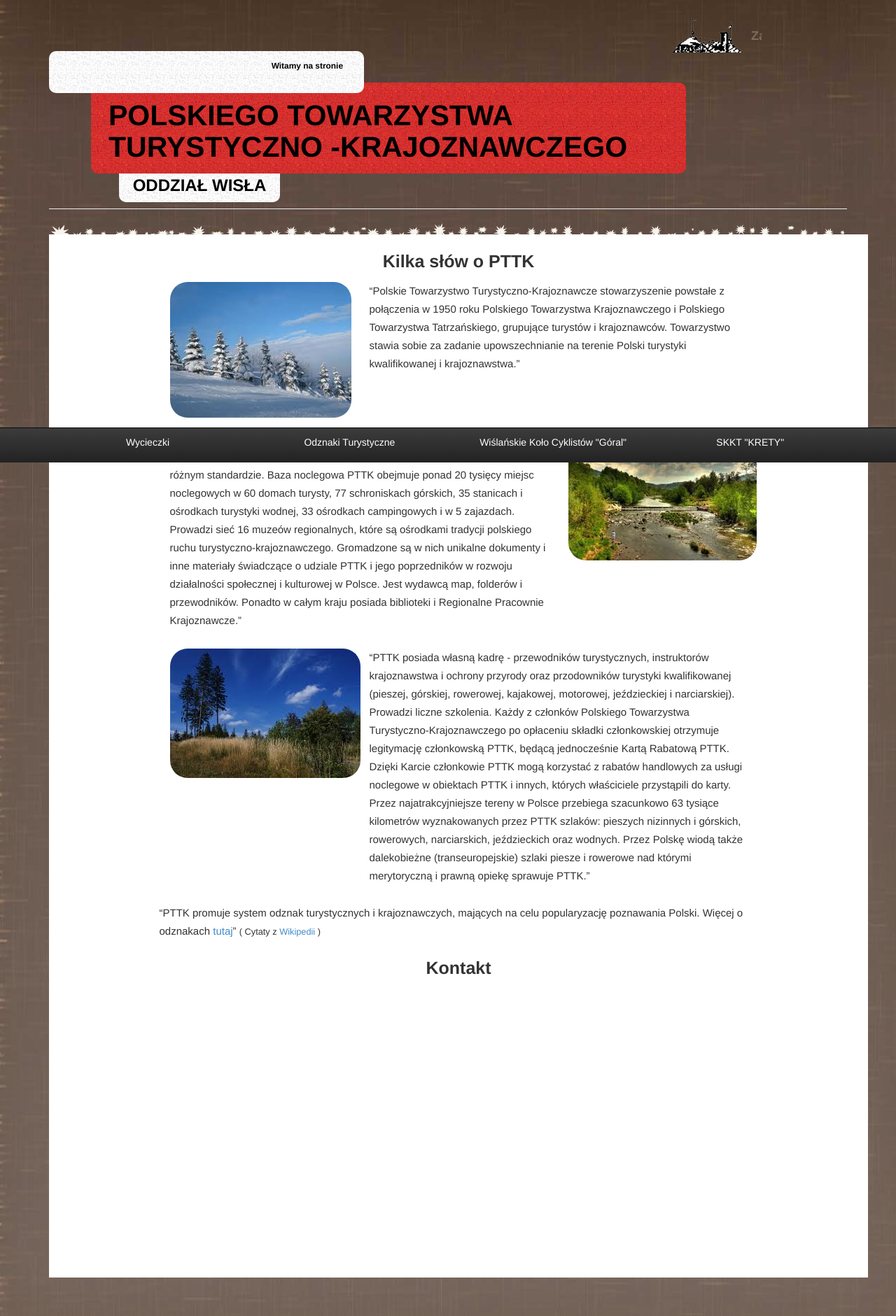
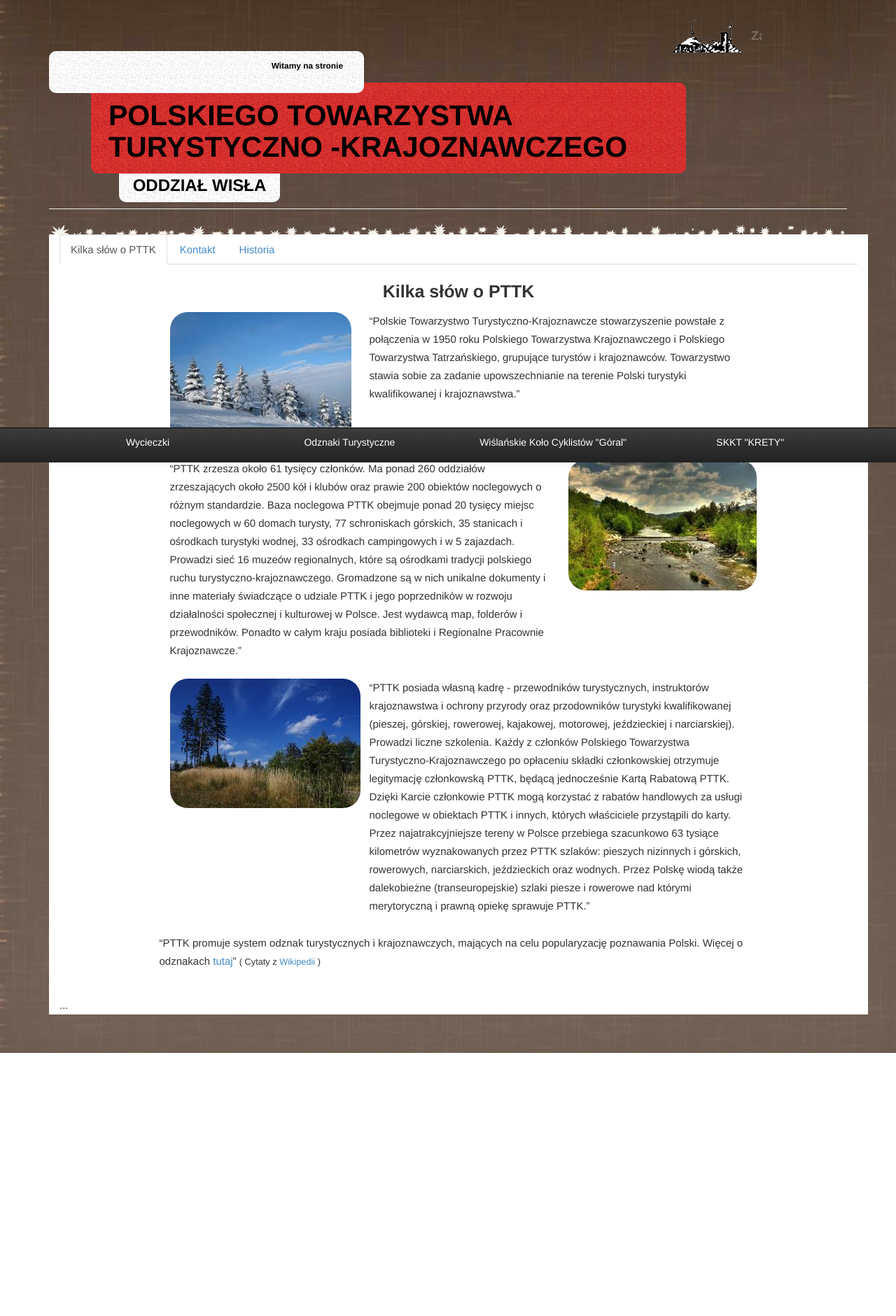
Before and after one commit to keloxius/pttk-wisla, a website with bundled scripts: page index.html at #!/onas in a window 1280 px wide. Shown: the part 139-2020 px from the top of the page at 70% size. After the commit the page ends 1644 px from the top, so only its background shows below. Built offline with nearby package versions, Linux system fonts and the light colour scheme; a script that the page names is missing.

Commit message:
Start to add tabs

```diff
--- a/index.html
+++ b/index.html
@@ -18,6 +18,8 @@
     <script src="https://ajax.googleapis.com/ajax/libs/angularjs/1.2.10/angular-route.js"></script>
     <script src="http://angular-ui.github.io/bootstrap/ui-bootstrap-tpls-0.10.0.js"></script>
     <script src="js/pttk_angular.js"></script>
+
+    <script src="js/pttk_js.js"></script>
 
 
     <script>
--- a/js/pttk_js.js
+++ b/js/pttk_js.js
@@ -10,6 +10,9 @@
 // }
 //
 //
-// $( document ).ready(function() {
-//  google.maps.event.addDomListener(window, 'load', initialize);
-// });//
+$( document ).ready(function() {
+$('#onasTab a').click(function (e) {
+  e.preventDefault()
+  $(this).tab('show')
+})
+});
--- a/partials/onas.html
+++ b/partials/onas.html
@@ -1,5 +1,14 @@
 <div ng-controller="oNasController" class='onas_block'>
-<div class='onas_header'>Kilka słów o PTTK</div>
+
+<ul class="nav nav-tabs" id="onasTab">
+  <li class="active"><a href="#home" data-toggle="tab">Kilka słów o PTTK</a></li>
+  <li><a href="#kontakt" data-toggle="tab">Kontakt</a></li>
+  <li><a href="#historia" data-toggle="tab">Historia</a></li>
+</ul>
+
+<div class="tab-content">
+  <div class="tab-pane active" id="home">
+  <div class='onas_header'>Kilka słów o PTTK</div>
 
 <div class='onas_descr_block'>
 <div class="row">
@@ -48,17 +57,14 @@
   </div>
 </div>
 
-
-
-
 <p>
   <q>PTTK promuje system odznak turystycznych i krajoznawczych, mających na celu popularyzację poznawania Polski. Więcej o odznakach <a href="#odznaki">tutaj</a></q>
   <small>( Cytaty z <a href="http://pl.wikipedia.org/wiki/Polskie_Towarzystwo_Turystyczno-Krajoznawcze">Wikipedii</a> )</small>
 </p>
 </div>
-
-
-<div class='onas_header'>Kontakt</div>
+  </div>
+  <div class="tab-pane" id="kontakt">
+  <div class='onas_header'>Kontakt</div>
       <google-map
     center="centerProperty"
     zoom="zoomProperty"
@@ -71,3 +77,6 @@
 
   </div>
 <br>
+  </div>
+  <div class="tab-pane" id="historia">...</div>
+</div>
```
